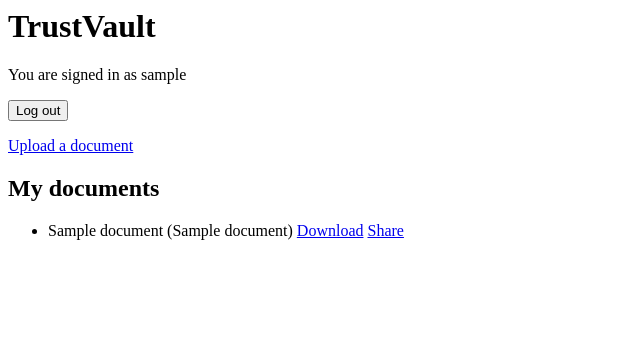
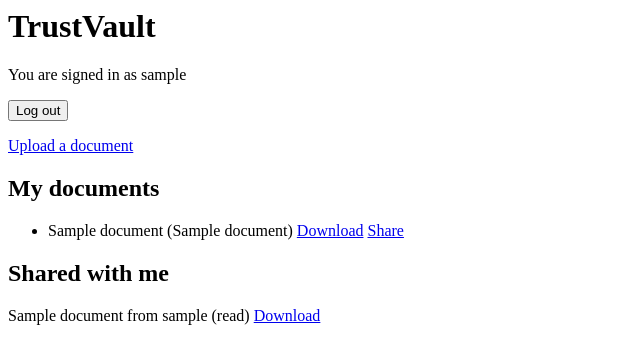
Before and after one commit to PujithaRajarapu/trustvault, a Django app: page / in a window 1280 px wide. Shown: the top 364 px of the page, without its empty margins (0-640 px from the left). Run offline with Django 5.2, Linux system fonts and the light colour scheme; a user stored in the database is signed in; tables that the repository leaves empty hold one stand-in row (values such as "Sample post").

Commit message:
Add shared-with-me list to the home page

```diff
--- a/vault/templates/home.html
+++ b/vault/templates/home.html
@@ -20,3 +20,13 @@
 {% else %}
 <p>You have not uploaded anything yet.</p>
 {% endif %}
+
+<h2>Shared with me</h2>
+{% for g in shared %}
+  <p>
+    {{ g.document.title }} from {{ g.document.owner.username }} ({{ g.level }})
+    <a href="{% url 'download' g.document.id %}">Download</a>
+  </p>
+{% empty %}
+  <p>Nothing has been shared with you.</p>
+{% endfor %}
--- a/vault/views.py
+++ b/vault/views.py
@@ -28,7 +28,10 @@ def register(request):
 @login_required
 def home(request):
     docs = Document.objects.filter(owner=request.user, is_deleted=False).order_by("-uploaded_at")
-    return render(request, "home.html", {"docs": docs})
+    shared = Grant.objects.filter(
+        user=request.user, document__is_deleted=False
+    ).select_related("document", "document__owner")
+    return render(request, "home.html", {"docs": docs, "shared": shared})
 
 
 @login_required
@@ -51,6 +54,8 @@ def upload(request):
     else:
         form = UploadForm()
     return render(request, "upload.html", {"form": form})
+
+
 @login_required
 def download(request, doc_id):
     doc = authorise(request, doc_id, "download")
@@ -62,6 +67,7 @@ def download(request, doc_id):
     )
     response["X-Content-Type-Options"] = "nosniff"
     return response
+
 
 @login_required
 def share(request, doc_id):
@@ -86,6 +92,7 @@ def share(request, doc_id):
     grants = Grant.objects.filter(document=doc).select_related("user")
     return render(request, "share.html", {"doc": doc, "grants": grants, "message": message})
 
+
 @login_required
 def revoke(request, doc_id, user_id):
     doc = authorise(request, doc_id, "revoke")
```
